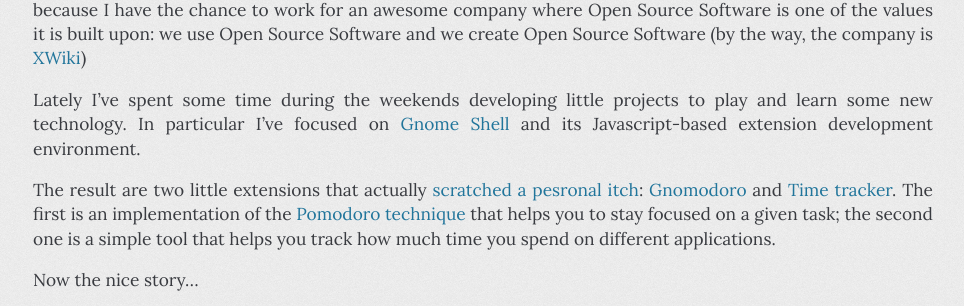
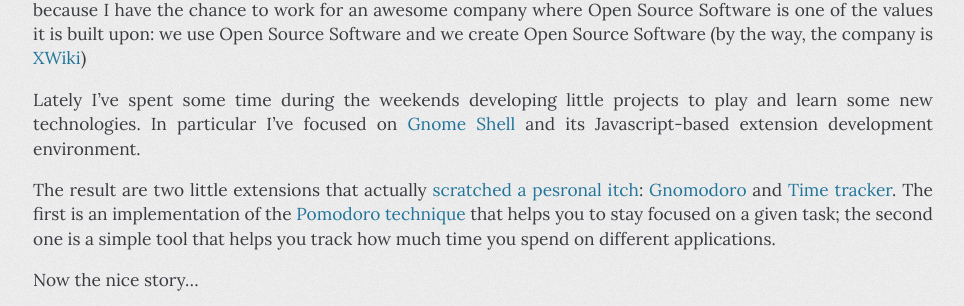
Before and after one commit to fmancinelli/fmancinelli.github.com, a Jekyll site: the page built from _posts/2013-01-28-A_nice_story_about_Open_Source.markdown, in a window 1280 px wide and 900 px high. Shown: the part 330-636 px from the top of the window, without its empty margins (157-1121 px from the left). Built offline with Jekyll 4.4.1, drawn with Linux system fonts in a browser that asks for light colours; comment, search, counter and statistics services are not loaded; some of the changed text lies outside the part shown.

Commit message:
Minor edits

```diff
--- a/_posts/2013-01-28-A_nice_story_about_Open_Source.markdown
+++ b/_posts/2013-01-28-A_nice_story_about_Open_Source.markdown
@@ -7,7 +7,7 @@ Something like this probably has happened millions of times because it's the ver
 
 I write Open Source Software as a contributor for fun and profit: for fun because I like to program; for profit because I have the chance to work for an awesome company where Open Source Software is one of the values it is built upon: we use Open Source Software and we create Open Source Software (by the way, the company is [XWiki](http://www.xwiki.com))
 
-Lately I've spent some time during the weekends developing little projects to play and learn some new technology. In particular I've focused on [Gnome Shell](http://www.gnome.org/gnome-3/) and its Javascript-based extension development environment.
+Lately I've spent some time during the weekends developing little projects to play and learn some new technologies. In particular I've focused on [Gnome Shell](http://www.gnome.org/gnome-3/) and its Javascript-based extension development environment.
 
 The result are two little extensions that actually [scratched a pesronal itch](http://en.wikipedia.org/wiki/The_Cathedral_and_the_Bazaar): [Gnomodoro](https://github.com/fmancinelli/gnomodoro) and [Time tracker](https://github.com/fmancinelli/timetracker). The first is an implementation of the [Pomodoro technique](http://www.pomodorotechnique.com) that helps you to stay focused on a given task; the second one is a simple tool that helps you track how much time you spend on different applications.
 
```
Also changed, not shown: other parts of _posts/2013-01-28-A_nice_story_about_Open_Source.markdown (+1 -1 lines).
